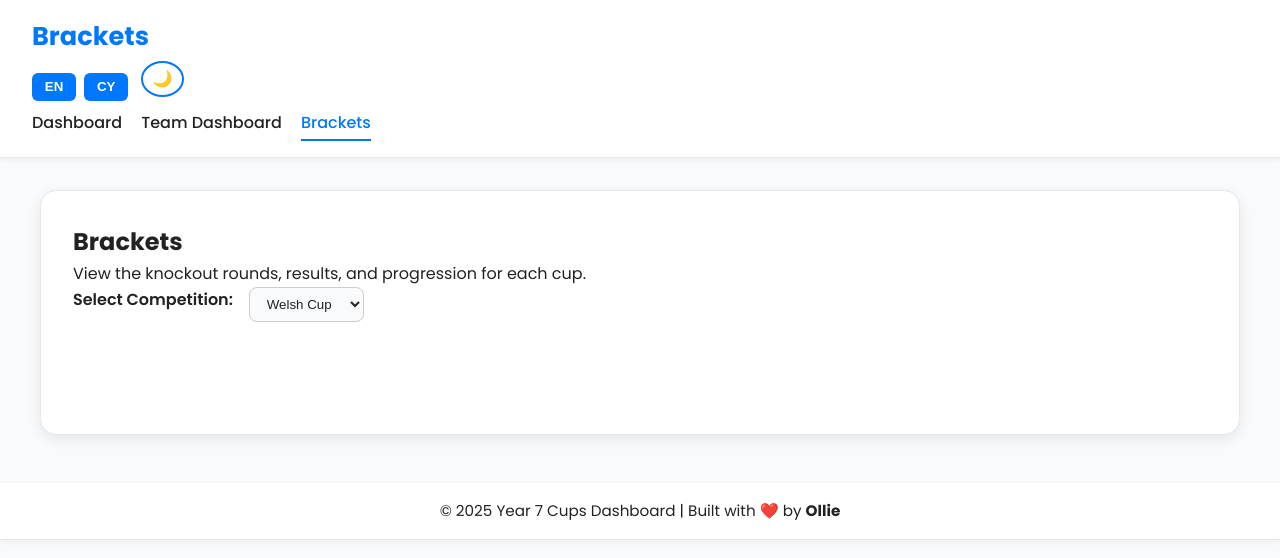
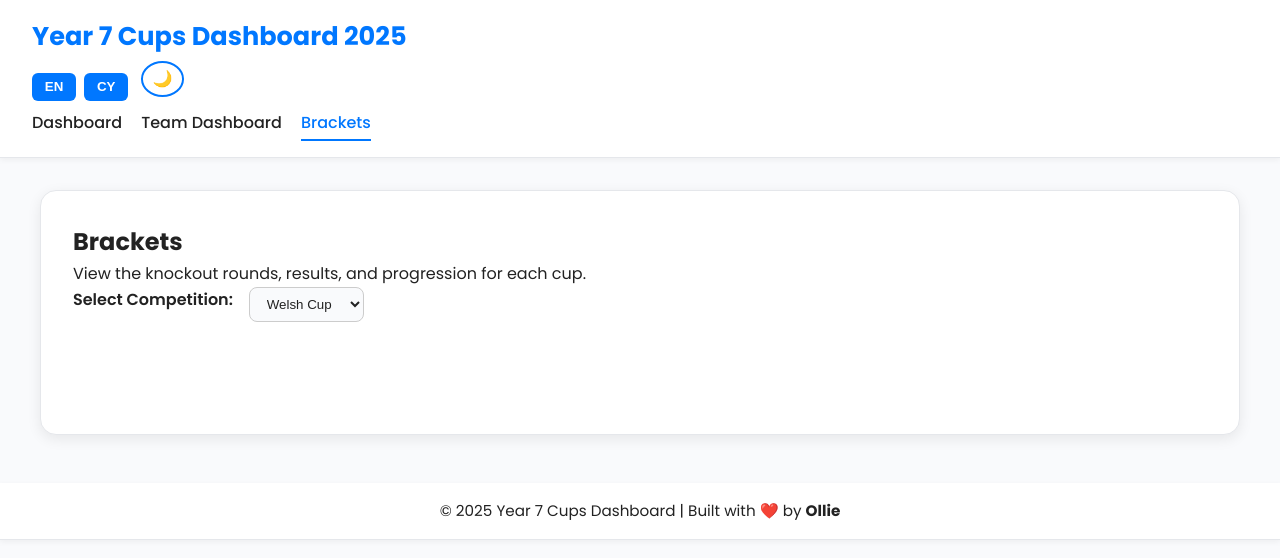
Before and after one commit to Oweekley/year7-football-cups, a website: page brackets.html in a window 1280 px wide. Drawn offline with Linux system fonts and the light colour scheme; no server answers.

Commit message:
Update HTML

```diff
--- a/brackets.html
+++ b/brackets.html
@@ -16,21 +16,25 @@
   <!-- ================= HEADER ================= -->
   <header>
     <div class="header-top">
-      <h1 data-i18n="brackets">Brackets</h1>
+      <h1 data-i18n="dashboardTitle" tabindex="0">Year 7 Cups Dashboard 2025</h1>
 
       <div class="lang-theme-controls">
+        <!-- Language Buttons -->
         <div class="lang-switch" role="group" aria-label="Language Switch">
           <button id="lang-en" aria-label="Switch to English">EN</button>
           <button id="lang-cy" aria-label="Newid i'r Gymraeg">CY</button>
         </div>
+
+        <!-- Theme Toggle -->
         <button id="theme-toggle" class="dark-toggle" aria-label="Toggle dark mode" title="Toggle dark mode">🌙</button>
       </div>
     </div>
 
+    <!-- ===== NAVIGATION ===== -->
     <nav aria-label="Main Navigation">
       <a href="index.html" data-i18n="dashboard">Dashboard</a>
       <a href="teamCard.html" data-i18n="teamDashboard">Team Dashboard</a>
-      <a href="brackets.html" class="active" aria-current="page" data-i18n="brackets">Brackets</a>
+      <a href="brackets.html" class="active" data-i18n="brackets" aria-current="page">Brackets</a>
     </nav>
   </header>
 
```
Also changed, not shown: teamCard.html (+6 -2 lines).
